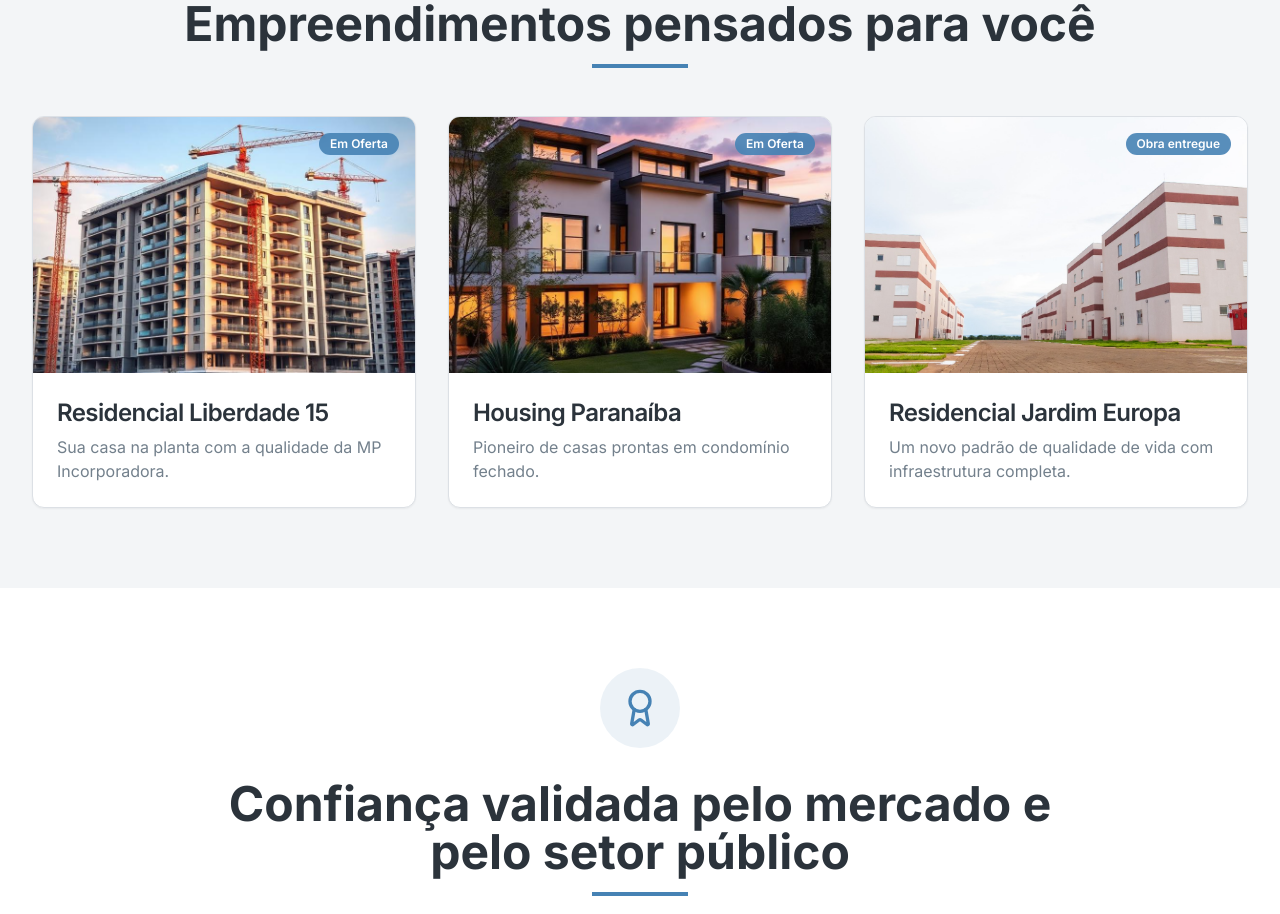
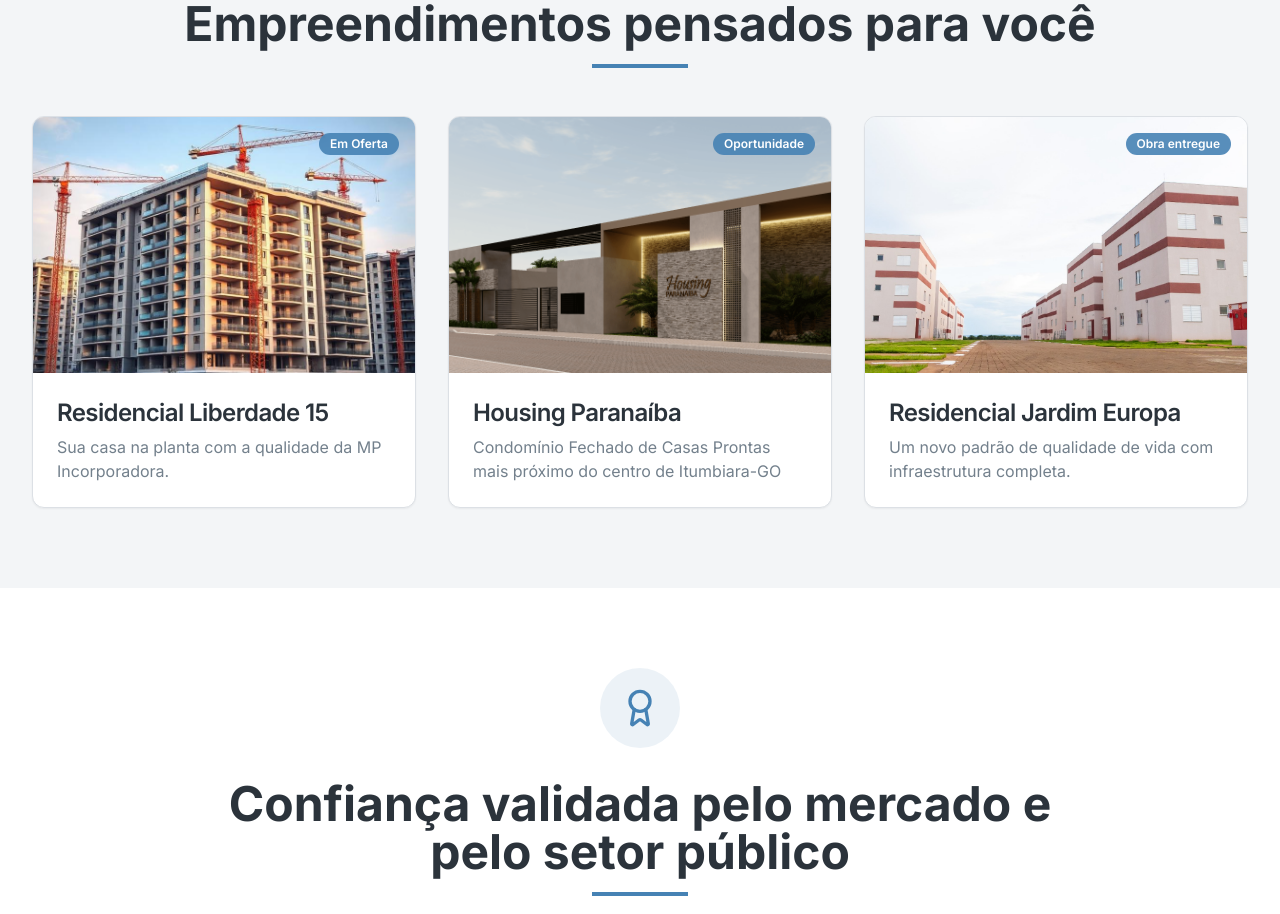
Before and after one commit to produtorasu-bot/mp-incorporadora-site-solido, a React (Vite) app: page / in a window 1280 px wide. Shown: the part 880-1794 px from the top of the page. Built offline with nearby package versions, Linux system fonts and the light colour scheme; the HTML template or start-up script is replaced by a standard one.

Commit message:
Refactor: Atualizar card Housing Paranaíba

```diff
--- a/src/components/ProjectsShowcase.tsx
+++ b/src/components/ProjectsShowcase.tsx
@@ -1,10 +1,10 @@
 import { Card, CardDescription, CardHeader, CardTitle } from "@/components/ui/card";
 import { Badge } from "@/components/ui/badge";
 import liberdade15 from "@/assets/liberdade-15.jpg";
-import housingParanaiba from "@/assets/housing-paranaiba.jpg";
+import housingParanaiba from "@/assets/housing-paranaiba-entrance.jpg";
 import residencialJardimEuropa from "@/assets/residencial-jardim-europa.jpg";
 
-type ProjectStatus = "Em Oferta" | "Em Obras" | "Obra entregue";
+type ProjectStatus = "Em Oferta" | "Em Obras" | "Obra entregue" | "Oportunidade";
 
 interface Project {
   id: number;
@@ -25,8 +25,8 @@ const projects: Project[] = [
   {
     id: 2,
     title: "Housing Paranaíba",
-    description: "Pioneiro de casas prontas em condomínio fechado.",
-    status: "Em Oferta",
+    description: "Condomínio Fechado de Casas Prontas mais próximo do centro de Itumbiara-GO",
+    status: "Oportunidade",
     image: housingParanaiba,
   },
   {
```
Also changed, not shown: src/assets/housing-paranaiba-entrance.jpg (added).
